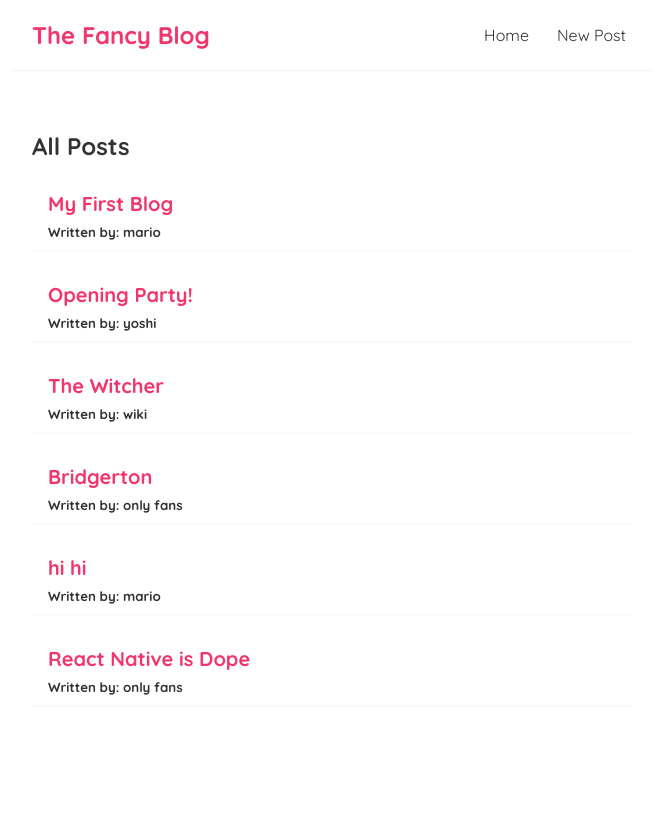
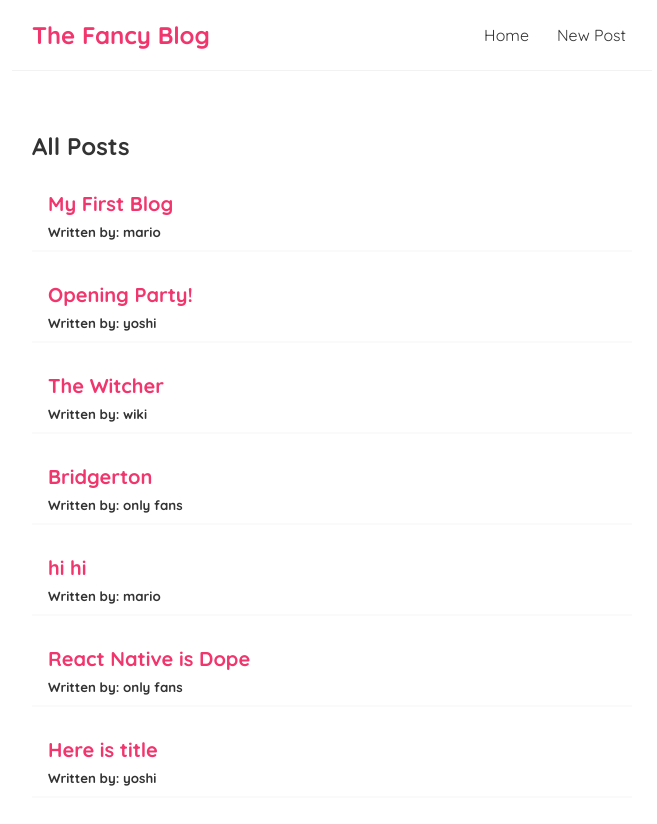
Before and after one commit to ucwealth/React-Apps, a React (Create React App) app in the folder fancy-blog/: page / in a window 1280 px wide. Shown: the top 824 px of the page, without its empty margins (308-965 px from the left). Before the commit the page ends 800 px from the top, so only its background shows below. Built offline with nearby package versions, Linux system fonts and the light colour scheme; data requests are answered from the project's data file; the HTML template or start-up script is replaced by a standard one.

Commit message:
redirect to home after posting

```diff
--- a/fancy-blog/src/components/CreatePost.js
+++ b/fancy-blog/src/components/CreatePost.js
@@ -1,10 +1,12 @@
 import { useState } from "react";
+import { useNavigate } from 'react-router-dom'
 
  const CreatePost = () => {
      const [title, setTitle] = useState('')
      const [body, setBody] = useState('')
      const [author, setAuthor] = useState('mario')
      const [isPending, setIsPending] = useState(false)
+     const navigate = useNavigate()
 
      const handleSubmit = (e) => {
          e.preventDefault()
@@ -17,8 +19,9 @@ import { useState } from "react";
              headers: { "Content-Type": "application/json" },
              body: JSON.stringify(post)
          }).then(() => {
+             setIsPending(false)
              console.log('new post added')
-             setIsPending(false)
+             navigate('/')
          })
      }
 
--- a/fancy-blog/src/data/db.json
+++ b/fancy-blog/src/data/db.json
@@ -35,6 +35,12 @@
       "body": "I swear to God, uikit is beter, but i need a job asap, so rn it is!",
       "author": "only fans",
       "id": 6
+    },
+    {
+      "title": "Here is title",
+      "body": "Here is body",
+      "author": "yoshi",
+      "id": 7
     }
   ]
 }
```
